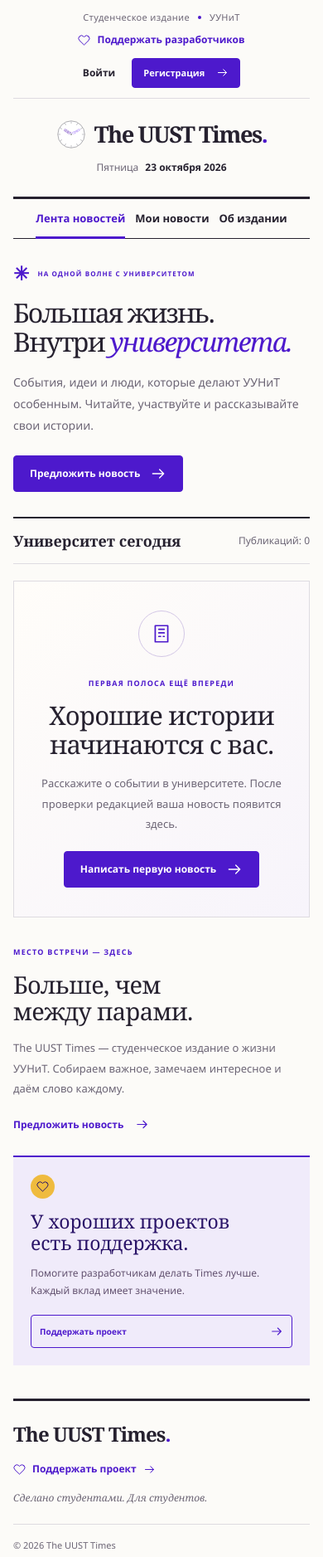
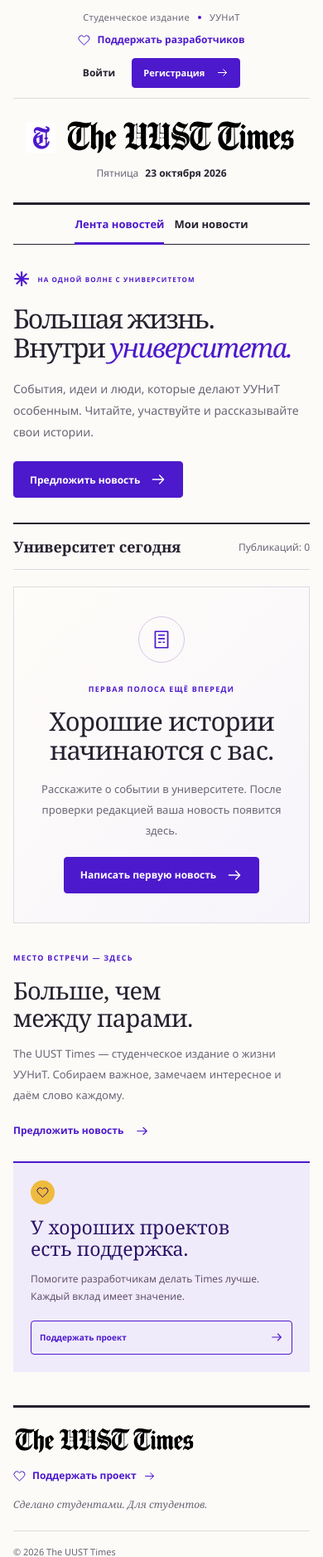
Before and after one commit to AyNur207/uusttimes, a Flask app: page / in a window 390 px wide. Shown: the top 1877 px of the page at 83% size. Run offline with Flask 3, Linux system fonts and the light colour scheme; some libraries are stand-ins or nearby versions.

Commit message:
Те самые, svg изображения, над которыми мы долго думали

```diff
--- a/static/css/components.css
+++ b/static/css/components.css
@@ -20,9 +20,8 @@
 .masthead-date { display: grid; gap: 2px; font-size: 12px; }
 .masthead-date > span { color: var(--muted); }
 .masthead-date time { font-weight: 600; }
-.brand { display: flex; align-items: center; gap: 14px; text-decoration: none; }
-.brand-wordmark { font: 700 clamp(28px, 4.1vw, 52px)/1.1 var(--serif); letter-spacing: -2.5px; white-space: nowrap; }
-.brand-period { color: var(--purple); }
+.brand { display: flex; align-items: center; gap: 14px; min-width: 0; text-decoration: none; }
+.brand-wordmark { display: block; width: clamp(200px, 34vw, 430px); min-width: 0; height: auto; }
 .brand-mark { width: 44px; height: 44px; }
 .masthead-note { justify-self: end; margin: 0; color: var(--muted); font-size: 12px; line-height: 1.65; text-align: right; }
 .navigation-bar { display: flex; align-items: center; justify-content: space-between; border-top: 3px solid var(--ink); border-bottom: 1px solid var(--ink); min-height: 51px; gap: 16px; }
@@ -34,7 +33,8 @@
 .navigation-caption { color: var(--muted); font: italic 12px var(--serif); }
 .site-footer { border-top: 3px solid var(--ink); }
 .footer-top { display: flex; justify-content: space-between; align-items: center; gap: 24px; padding-block: 23px; }
-.footer-brand { font: 700 24px var(--serif); text-decoration: none; letter-spacing: -.9px; }
+.footer-brand { display: inline-flex; max-width: 100%; text-decoration: none; }
+.footer-wordmark { display: block; width: 220px; height: auto; }
 .footer-top p { margin: 0; color: var(--muted); font: italic 12px var(--serif); }
 .footer-support { display: flex; align-items: center; gap: 8px; font-size: 12px; text-decoration: none; color: var(--purple); font-weight: 600; }
 .footer-support .icon { width: 15px; height: 15px; }
@@ -53,7 +53,7 @@
 .support-notice p { margin: 5px 0 0; color: var(--muted); font-size: 13px; }
 .notices { margin-top: 24px; }
 .notice { padding: 14px 18px; background: var(--purple-wash); border-left: 3px solid var(--purple); }
-@media (max-width: 1000px) { .edition-label { font-size: 11px; } .header-actions { gap: 14px; } .brand-wordmark { letter-spacing: -1.7px; } .brand-mark { width: 36px; height: 36px; } .masthead { gap: 12px; } }
+@media (max-width: 1000px) { .edition-label { font-size: 11px; } .header-actions { gap: 14px; } .brand-mark { width: 36px; height: 36px; } .masthead { gap: 12px; } }
 @media (max-width: 760px) {
   .header-actions { flex-wrap: wrap; }
   .utility-bar { flex-wrap: wrap; justify-content: center; gap: 8px; padding-block: 12px; }
@@ -61,7 +61,7 @@
   .header-actions { justify-content: center; gap: 14px; }
   .masthead { grid-template-columns: 1fr; padding-block: 25px; gap: 12px; text-align: center; }
   .brand { grid-row: 1; justify-content: center; gap: 10px; }
-  .brand-wordmark { font-size: clamp(25px, 7vw, 44px); letter-spacing: -1.5px; }
+  .brand-wordmark { width: min(72vw, 430px); }
   .masthead-date { display: flex; justify-content: center; gap: 8px; }
   .masthead-note { display: none; }
   .navigation-caption { display: none; }
--- a/templates/base.html
+++ b/templates/base.html
@@ -38,7 +38,7 @@
       <div class="masthead-date"><span>{{ publication_weekday }}</span><time datetime="{{ publication_iso }}">{{ publication_date }}</time></div>
       <a class="brand" href="{{ url_for('main.index') }}" aria-label="The UUST Times — на главную">
         <img class="brand-mark" src="{{ url_for('static', filename='images/brand-mark.svg') }}" width="52" height="52" alt="">
-        <span class="brand-wordmark">The UUST Times<span class="brand-period">.</span></span>
+        <img class="brand-wordmark" src="{{ url_for('static', filename='images/uust-wordmark.svg') }}" width="623" height="96" alt="The UUST Times">
       </a>
       <p class="masthead-note">Университет.<br>Люди. События.</p>
     </div>
@@ -49,7 +49,6 @@
         {% if current_user.is_authenticated and current_user.is_admin %}
         <a class="nav-link{% if request.endpoint == 'news.moderation' %} is-active{% endif %}" href="{{ url_for('news.moderation') }}"{% if request.endpoint == 'news.moderation' %} aria-current="page"{% endif %}>Модерация</a>
         {% endif %}
-        <a class="nav-link" href="{{ url_for('main.index') }}#about">Об издании</a>
       </nav>
       <span class="navigation-caption">Всё, чем живёт наш университет</span>
     </div>
@@ -68,7 +67,7 @@
 
   <footer class="site-footer container">
     <div class="footer-top">
-      <a class="footer-brand" href="{{ url_for('main.index') }}">The UUST Times<span class="brand-period">.</span></a>
+      <a class="footer-brand" href="{{ url_for('main.index') }}" aria-label="The UUST Times — на главную"><img class="footer-wordmark" src="{{ url_for('static', filename='images/uust-wordmark.svg') }}" width="623" height="96" alt="The UUST Times"></a>
       <p>Сделано студентами. Для студентов.</p>
       <a class="footer-support" href="{{ url_for('main.support') }}">{{ icon('heart') }} Поддержать проект {{ icon('arrow') }}</a>
     </div>
```
Also changed, not shown: static/images/brand-mark.svg, static/images/uust-wordmark.svg (added).
